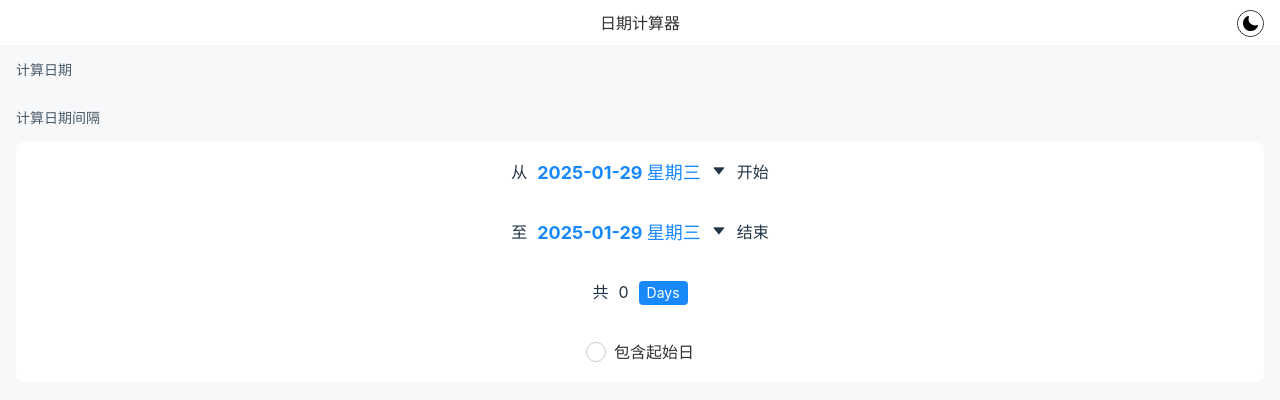
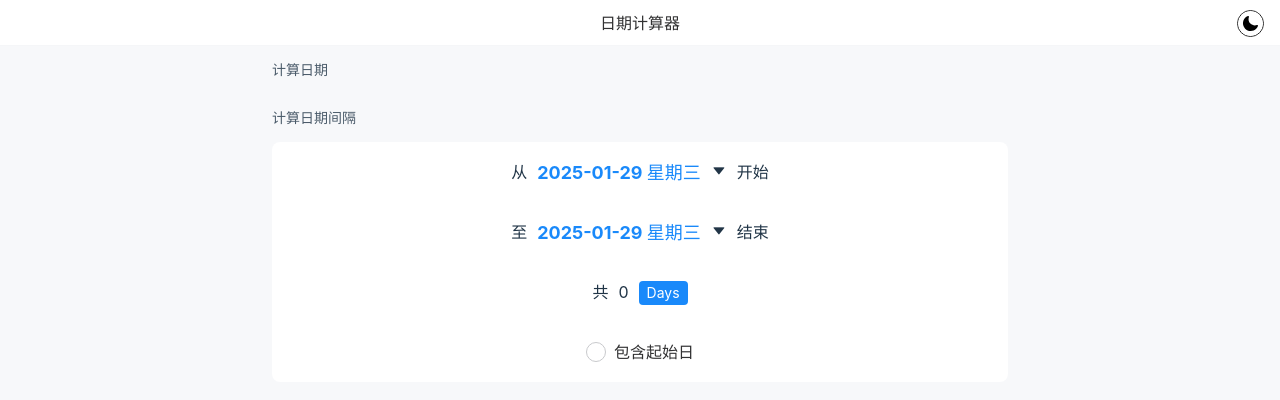
Before and after one commit to JhouXu/toolbox-date-calculator, a Vue app: page / in a window 1280 px wide. Shown: the top 400 px of the page. Built offline with nearby package versions, Linux system fonts and the light colour scheme.

Commit message:
style(App): 添加页面容器样式

```diff
--- a/src/App.vue
+++ b/src/App.vue
@@ -25,4 +25,9 @@ const theme = computed(() => {
   </van-config-provider>
 </template>
 
-<style scoped></style>
+<style scoped>
+.container {
+  margin: 0 auto;
+  max-width: 768px;
+}
+</style>
```
